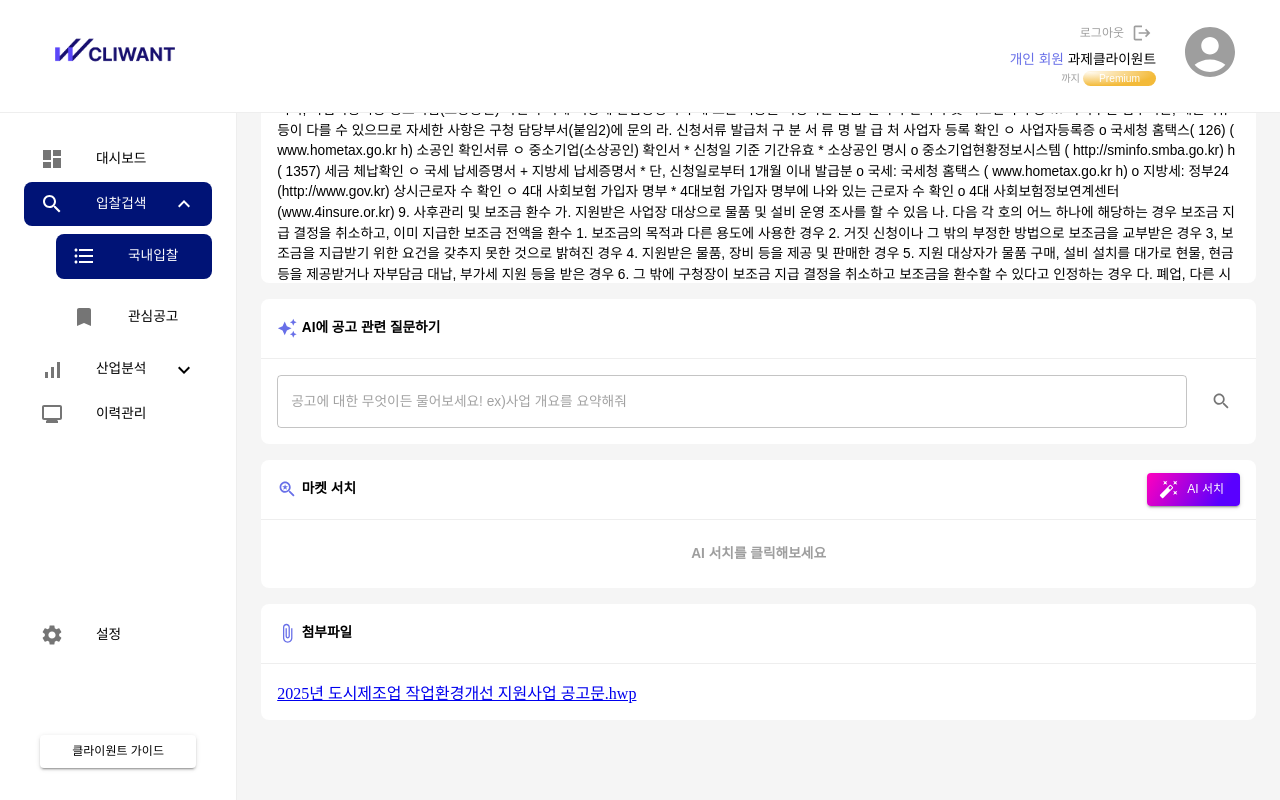
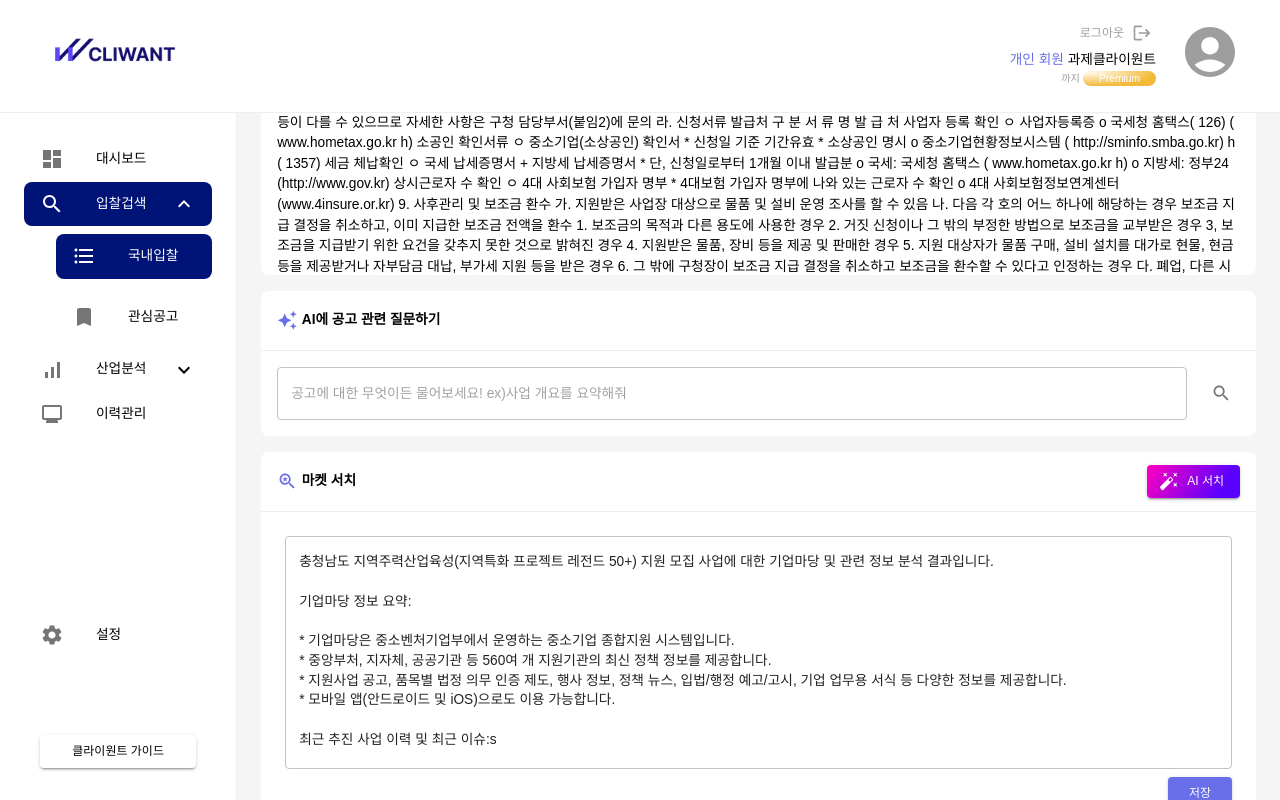
Before and after one commit to yubinjodev/cliwant-assignment, a Next.js app: page /rfp/listing/1 in a window 1280 px wide. Both pictures are taken after a click on the button "AI 서치". Built offline with nearby package versions, Linux system fonts and the light colour scheme; what @mui/material-nextjs would draw is missing.

Commit message:
Feat: Show AI market  search

```diff
--- a/src/features/rfp-details/components/rfp-details-section-market-search.tsx
+++ b/src/features/rfp-details/components/rfp-details-section-market-search.tsx
@@ -1,16 +1,87 @@
 import GradientButton from '@/components/button/gradient-button'
 import SavedSearchIcon from '@mui/icons-material/SavedSearch'
-import { Stack, Typography } from '@mui/material'
+import { Button, Stack, TextField, Typography } from '@mui/material'
 import { grey } from '@mui/material/colors'
+import { useState } from 'react'
+import { toast } from 'react-toastify'
 import RfpDetailsSection from './rfp-details-section'
 
 export default function RfpDetailsSectionMarketSearch() {
+  const [marketSearchResult, setMarketSearchResult] = useState('')
+
+  const handleClickSave = () => {
+    toast.success('프로젝트 히스토리 페이지에 저장되었습니다')
+  }
+
+  const handleChangeResult = (value: string) => {
+    setMarketSearchResult(value)
+  }
+
+  const handleClickSearch = () => {
+    setMarketSearchResult(
+      `충청남도 지역주력산업육성(지역특화 프로젝트 레전드 50+) 지원 모집 사업에 대한 기업마당 및 관련 정보 분석 결과입니다.
+
+기업마당 정보 요약:
+
+* 기업마당은 중소벤처기업부에서 운영하는 중소기업 종합지원 시스템입니다.
+* 중앙부처, 지자체, 공공기관 등 560여 개 지원기관의 최신 정책 정보를 제공합니다.
+* 지원사업 공고, 품목별 법정 의무 인증 제도, 행사 정보, 정책 뉴스, 입법/행정 예고/고시, 기업 업무용 서식 등 다양한 정보를 제공합니다.
+* 모바일 앱(안드로이드 및 iOS)으로도 이용 가능합니다.
+
+최근 추진 사업 이력 및 최근 이슈:s
+
+* 2024년 지역특화 프로젝트 레전드 50+ 지원사업 설명회 개최 (2024년 3월 25일): 중소기업 혁신 바우처, 수출지원기반활용사업, 중소기업 정책자금, 창업중심대학 지원사업, 선도형 스마트공장 구축지원사업 등에 대한 설명이 있었습니다.
+* 충남TP는 레전드 50+의 주관기관으로서 천연물 소재 고기능성 그린바이오 기업 생태계 조성 프로젝트를 수행 중이며, 2024년 국비 약 130억 원을 확보했습니다.
+* 2024년 11월 28일 ~ 12월 3일 충북테크노파크에서 2025년 지역특화 프로젝트(레전드 50+) 2.0 참여기업 모집 연장 공고가 있었습니다.  융합바이오 및 친환경 모빌리티 분야입니다.
+* 2024년 11월 19일 충남테크노파크에서 2025년도 충청남도 지역특화 프로젝트 '레전드 50+' 2.0 참여기업 선정계획 공고가 있었습니다. 탄소저감 자동차부품 및 디스플레이 부품·장비 분야입니다.
+* 2024년 11월 20일 ~ 27일 충남테크노파크에서 2025년 지역특화 프로젝트 (레전드 50+) 1.0 참여기업 추가 선정계획 공고(천연물소재)가 있었습니다.
+* 다양한 지역(강원, 경기, 경남, 경북, 광주, 대구, 대전, 부산, 서울, 울산, 인천, 전남, 전북, 제주, 충남, 충북 등)에서 2025년 지역주력산업육성(지역특화 프로젝트 레전드 50+) 관련 지원사업 모집 공고가 있었습니다.  지원 대상 및 내용은 지역 및 특화 산업에 따라 다릅니다.
+
+
+본 사업과 관련한 사전 조사:
+
+주요 키워드:  충청남도, 지역주력산업육성, 지역특화 프로젝트, 레전드 50+, 지원모집, 고기능성 그린바이오, 탄소저감 자동차부품, 디스플레이부품장비, 중소벤처기업부, 충남테크노파크
+
+
+유관 이슈 분석:
+
+* 정부의 지역경제 활성화 정책:  레전드 50+ 사업은 정부의 지역균형 발전 및 중소기업 육성 정책의 일환입니다.  지역별 특화산업 육성을 통해 지역 경제에 활력을 불어넣고자 하는 정부의 의지가 반영된 사업입니다.
+* 미래 산업 육성:  본 사업은 고기능성 그린바이오, 탄소저감 자동차부품, 디스플레이 부품장비 등 미래 유망 산업을 중심으로 지원을 제공합니다.  이는 미래 성장 동력 확보를 위한 국가적 전략과도 맞닿아 있습니다.
+* 지역 혁신 생태계 구축:  충남테크노파크와 같은 지역 혁신기관의 역할이 중요하며,  지역 기업과 혁신기관 간의 협력을 통한 시너지 창출이 사업 성공의 중요한 요소입니다.
+* 경쟁 심화:  많은 지역에서 유사한 지원사업이 진행되고 있으므로, 충청남도 사업의 경쟁력 확보를 위한 차별화 전략이 중요합니다.
+
+
+참고:  상기 정보는 2025년 3월 30일 현재까지 수집된 정보를 바탕으로 작성되었습니다.  향후 정책 변경 등으로 내용이 바뀔 수 있습니다.`,
+    )
+  }
+
   return (
-    <RfpDetailsSection icon={<SavedSearchIcon />} title="마켓 서치" action={<GradientButton>AI 서치</GradientButton>}>
-      <Stack sx={{ p: 3, overflowY: 'auto' }} justifyContent="center" alignItems="center">
-        <Typography fontWeight={700} fontStyle={{ color: grey[500] }}>
-          AI 서치를 클릭해보세요
-        </Typography>
+    <RfpDetailsSection
+      icon={<SavedSearchIcon />}
+      title="마켓 서치"
+      action={<GradientButton onClick={handleClickSearch}>AI 서치</GradientButton>}
+    >
+      <Stack sx={{ p: 3, overflowY: 'auto' }} justifyContent="center" alignItems="center" spacing={1}>
+        {marketSearchResult ? (
+          <TextField
+            value={marketSearchResult}
+            onChange={(e) => handleChangeResult(e.target.value)}
+            multiline
+            fullWidth
+            maxRows={10}
+          />
+        ) : (
+          <Typography fontWeight={700} fontStyle={{ color: grey[500] }}>
+            AI 서치를 클릭해보세요
+          </Typography>
+        )}
+        <Stack alignItems="flex-end" sx={{ width: '100%' }}>
+          {marketSearchResult ? (
+            <Button onClick={handleClickSave} variant="contained">
+              저장
+            </Button>
+          ) : null}
+        </Stack>
       </Stack>
     </RfpDetailsSection>
   )
```
